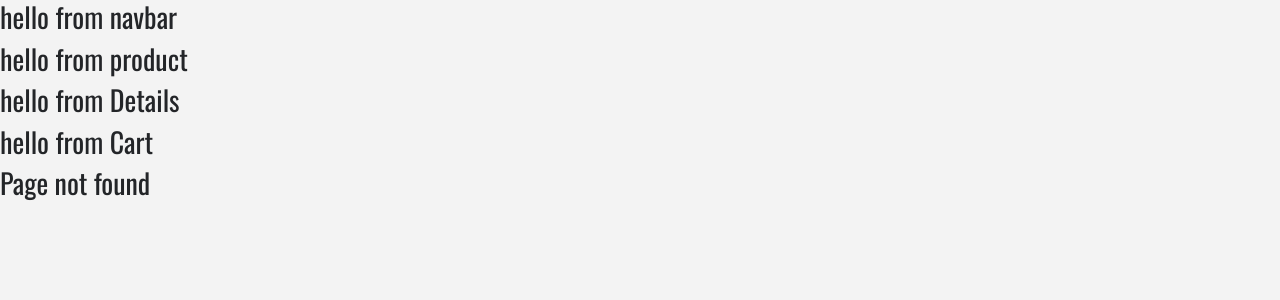
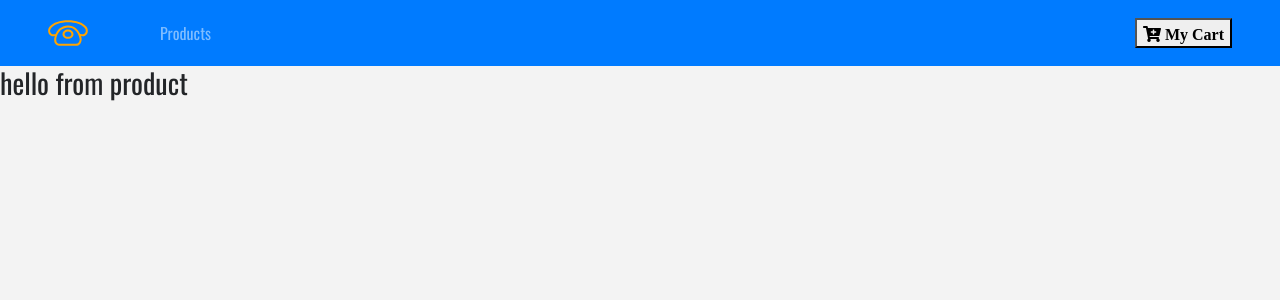
Before and after one commit to strongSoda/Hungari, a React (Create React App) app: page / in a window 1280 px wide. Before the commit this address had no page. Shown: the top 300 px of the page. Built offline with nearby package versions, Linux system fonts and the light colour scheme.

Commit message:
setting up react-router-dom & basic navbar

```diff
--- a/package.json
+++ b/package.json
@@ -6,6 +6,7 @@
     "bootstrap": "^4.2.1",
     "react": "^16.7.0",
     "react-dom": "^16.7.0",
+    "react-router-dom": "^4.3.1",
     "react-scripts": "2.1.2"
   },
   "scripts": {
--- a/src/App.js
+++ b/src/App.js
@@ -1,4 +1,5 @@
 import React, { Component } from 'react';
+import { Switch, Route } from 'react-router-dom';
 import logo from './logo.svg';
 import './App.css';
 import 'bootstrap/dist/css/bootstrap.min.css'
@@ -14,10 +15,14 @@
     return (
      <React.Fragment>
        <Navbar></Navbar>
-       <ProductList></ProductList>
-       <Details></Details>
-       <Cart></Cart>
-       <Default></Default>
+
+       {/* Grouping all the routes here with switch */}
+       <Switch>
+         <Route exact path="/" component= { ProductList } ></Route>
+         <Route path="/details" component= { Details } ></Route>
+         <Route path="/cart" component= { Cart } ></Route>
+         <Route component= { Default }></Route>
+       </Switch>
      </React.Fragment>
     );
   }
--- a/src/components/Navbar.js
+++ b/src/components/Navbar.js
@@ -1,12 +1,31 @@
 import React, { Component } from 'react';
+import { Link } from 'react-router-dom';
+import logo from '../logo.svg';
 
 class Navbar extends Component {
     state = {  }
     render() {
         return (
-            <div>
-                <h3>hello from navbar</h3>
-            </div>
+            <nav className="navbar navbar-expand-sm bg-primary navbar-dark px-sm-5">
+                {/*
+https://www.iconfinder.com/icons/1243689/call_phone_icon
+Creative Commons (Attribution 3.0 Unported);
+https://www.iconfinder.com/Makoto_msk
+                */}
+                <Link to='/'>
+                    <img src={ logo } alt="store logo" className="navbar-brand"></img>
+                </Link>
+                <ul className="navbar-nav align-items-center">
+                    <li className="nav-item ml-5">
+                        <Link to="/" className="nav-link">Products</Link>
+                    </li>
+                </ul>
+                <Link to="/cart" className="ml-auto">
+                    <button>
+                        <i className="fas fa-cart-plus"> My Cart</i>
+                    </button>
+                </Link>
+            </nav>
          );
     }
 }
--- a/src/index.js
+++ b/src/index.js
@@ -2,9 +2,15 @@
 import ReactDOM from 'react-dom';
 import './index.css';
 import App from './App';
+import {BrowserRouter as Router} from 'react-router-dom';
 import * as serviceWorker from './serviceWorker';
 
-ReactDOM.render(<App />, document.getElementById('root'));
+ReactDOM.render(
+// wrapping everything inside of the router so that we have all the routes available in our entire app.
+<Router>
+    <App />
+</Router>
+, document.getElementById('root'));
 
 // If you want your app to work offline and load faster, you can change
 // unregister() to register() below. Note this comes with some pitfalls.
```
Also changed, not shown: 1 other file (tests, documents, lock files or other folders).
